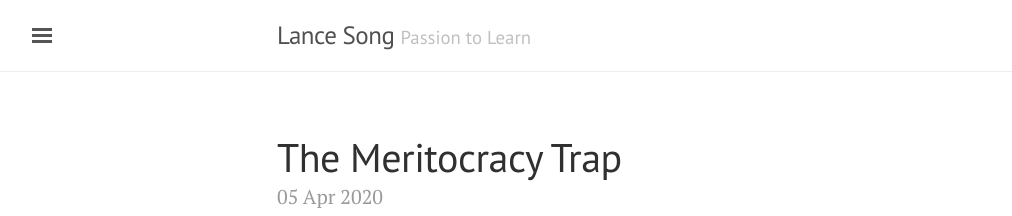
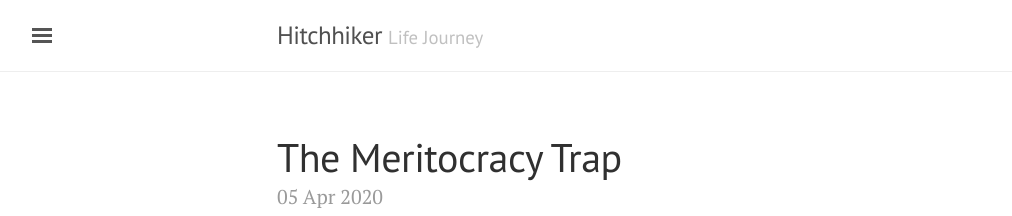
Before and after one commit to legendarylance/legendarylance.github.io, a Jekyll site: the page built from index.html, in a window 1280 px wide and 900 px high. Shown: the top 216 px of the window, without its empty margins (3-1015 px from the left). Built offline with Jekyll 4.4.1, drawn with Linux system fonts in a browser that asks for light colours; the list of posts is cut into pages by our own code.

Commit message:
Update _config.yml

```diff
--- a/_config.yml
+++ b/_config.yml
@@ -5,8 +5,8 @@ permalink:           pretty
 
 
 # Setup
-title:               Lance Song
-tagline:             'Passion to Learn'
+title:               Hitchhiker
+tagline:             'Life Journey'
 description:         'A reserved <a href="http://jekyllrb.com" target="_blank">Jekyll</a> theme that places the utmost gravity on content with a hidden drawer. Made by <a href="https://twitter.com/mdo" target="_blank">@mdo</a>.'
 url:                 http://lanyon.getpoole.com
 baseurl:             ''
```
